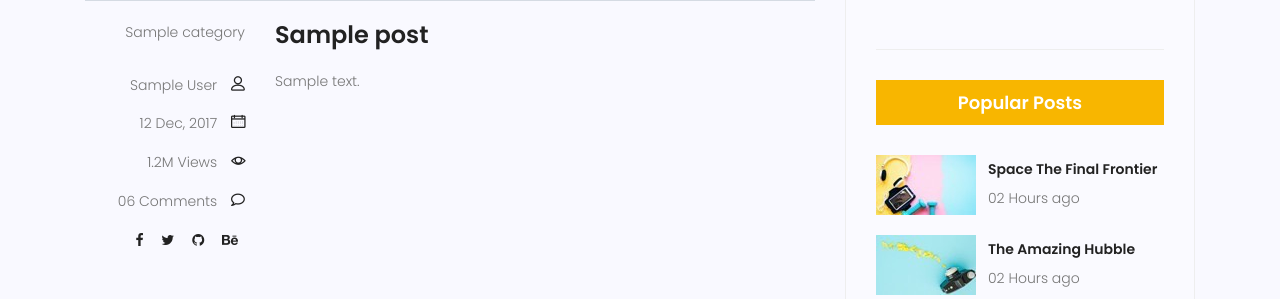
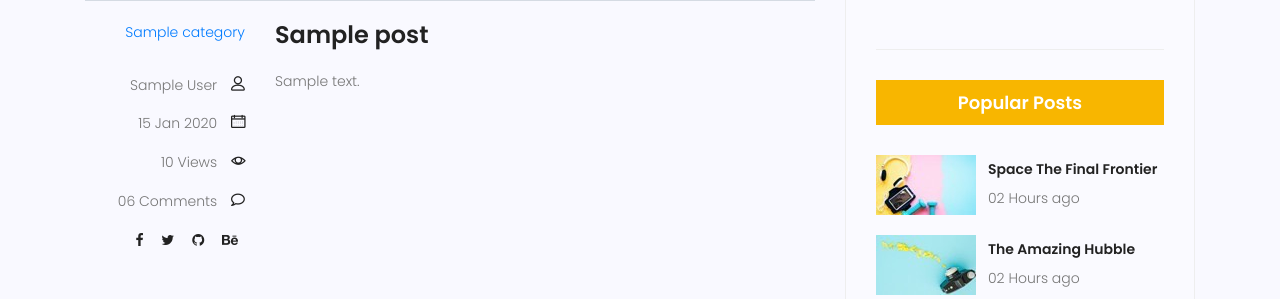
Before and after one commit to iamamir714/django-tutorial-project, a Django app: page /blog/1 in a window 1280 px wide. Shown: the part 967-1266 px from the top of the page. Run offline with Django 5.2, Linux system fonts and the light colour scheme; tables that the repository leaves empty hold one stand-in row (values such as "Sample post"); grey boxes marked "Sample" are stand-in pictures; some libraries are stand-ins or nearby versions.

Commit message:
changed date format, used loop for categories
1. used the format d M Y for date
2. used for loop to get categories and made them a link, to nowhere for now

```diff
--- a/templates/blog/blog-home.html
+++ b/templates/blog/blog-home.html
@@ -93,12 +93,14 @@
 					<div class="single-post row">
 						<div class="col-lg-3  col-md-3 meta-details">
 							<ul class="tags">
-								{{post.category.all|join:', '}}
+								{% for cat in post.category.all %}
+									<a href="#">{{cat.name}}</a> {% if not forloop.last %},{% endif %}
+								{% endfor %}
 							</ul>
 							<div class="user-details row">
 								<p class="user-name col-lg-12 col-md-12 col-6"><a href="#">{{post.author.get_full_name}}</a> <span
 										class="lnr lnr-user"></span></p>
-								<p class="date col-lg-12 col-md-12 col-6"><a href="#">{{post.published_date}}</a> <span
+								<p class="date col-lg-12 col-md-12 col-6"><a href="#">{{post.published_date|date:'d M Y'}}</a> <span
 										class="lnr lnr-calendar-full"></span></p>
 								<p class="view col-lg-12 col-md-12 col-6"><a href="#">{{post.counted_views}} Views</a> <span
 										class="lnr lnr-eye"></span></p>
--- a/templates/blog/blog-single.html
+++ b/templates/blog/blog-single.html
@@ -33,14 +33,16 @@
 					</div>
 					<div class="col-lg-3  col-md-3 meta-details">
 						<ul class="tags">
-							{{post.category.all|join:', '}}
+							{% for cat in post.category.all %}
+								<a href="#">{{cat.name}}</a> {% if not forloop.last %},{% endif %}
+							{% endfor %}
 						</ul>
 						<div class="user-details row">
 							<p class="user-name col-lg-12 col-md-12 col-6"><a href="#">{{post.author.get_full_name}}</a> <span
 									class="lnr lnr-user"></span></p>
-							<p class="date col-lg-12 col-md-12 col-6"><a href="#">12 Dec, 2017</a> <span
+							<p class="date col-lg-12 col-md-12 col-6"><a href="#">{{post.published_date|date:'d M Y'}}</a> <span
 									class="lnr lnr-calendar-full"></span></p>
-							<p class="view col-lg-12 col-md-12 col-6"><a href="#">1.2M Views</a> <span
+							<p class="view col-lg-12 col-md-12 col-6"><a href="#">{{post.counted_views}} Views</a> <span
 									class="lnr lnr-eye"></span></p>
 							<p class="comments col-lg-12 col-md-12 col-6"><a href="#">06 Comments</a> <span
 									class="lnr lnr-bubble"></span></p>
```
